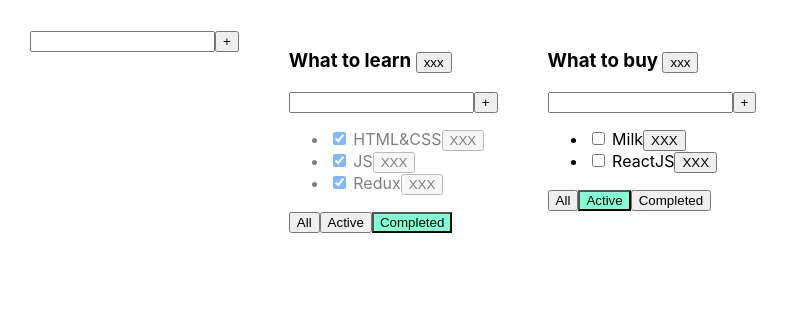
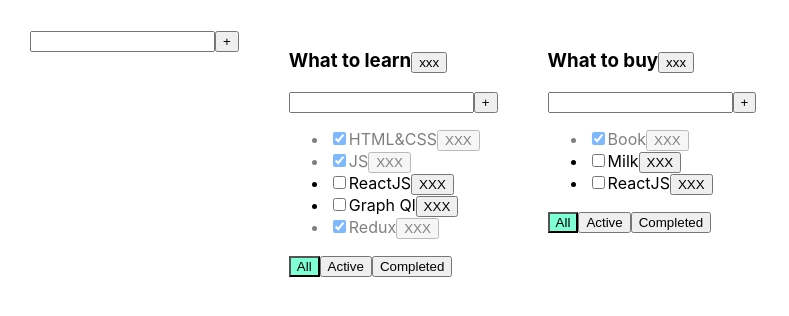
Before and after one commit to DmitriyVavilin/MyAplication, a React (Create React App) app: page / in a window 1280 px wide. Shown: the top 316 px of the page, without its empty margins (0-789 px from the left). Built offline with nearby package versions, Linux system fonts and the light colour scheme.

Commit message:
add new component EditableSpan

```diff
--- a/src/App.tsx
+++ b/src/App.tsx
@@ -1,8 +1,8 @@
 import React, {useState} from 'react';
 import './App.css';
-import {TodoList} from "./components/Todolist/TodoList";
 import {v1} from "uuid";
 import {AddItemForm} from "./components/AddTodolist/AddItemForm";
+import {TodoList} from "./components/Todolist/TodoList";
 
 export type TaskType = {
     id: string
@@ -18,6 +18,9 @@ export type TodoListType = {
     filter: FilterValueType
 }
 
+type TaskStateType = {
+    [key: string]: Array<TaskType>
+}
 
 function App() {
     const removeTask = (taskId: string, todoListId: string) => {
@@ -26,15 +29,12 @@ function App() {
         tasksObj[todoListId] = filterTasks
         setTasks({...tasksObj})
     }
-
     const removeTodolist = (todoListId: string) => {
         const filteredTodoList = todoLists.filter(el => el.id !== todoListId)
         setTodolists([...filteredTodoList])
         delete tasksObj[todoListId]
         setTasks({...tasksObj})
     }
-
-
     const changeFilter = (value: FilterValueType, todoListId: string) => {
         let todoList = todoLists.find(el => el.id === todoListId)
         if (todoList) {
@@ -42,7 +42,6 @@ function App() {
             setTodolists([...todoLists])
         }
     }
-
     const addTask = (title: string, todoListId: string) => {
         let task = {id: v1(), title: title, isDone: true}
         let tasks = tasksObj[todoListId]
@@ -53,20 +52,21 @@ function App() {
 
     const onChangeCheckBox = (taskId: string, eventValue: boolean, todoListId: string) => {
         let tasks = tasksObj[todoListId]
-        let task = tasks.find(el => el.id === taskId ? {...el, isDone: eventValue} : el)
-        setTasks({...tasksObj})
+        let task = tasks.find(el => el.id === taskId)
+
+        if(task) {
+            task.isDone = eventValue
+            setTasks({...tasksObj})
+        }
     }
-
     let todolistId1 = v1()
     let todolistId2 = v1()
-
     let [todoLists, setTodolists] = useState<Array<TodoListType>>([
-        {id: todolistId1, title: 'What to learn', filter: 'completed'},
-        {id: todolistId2, title: 'What to buy' +
-                '', filter: 'active'}
+        {id: todolistId1, title: 'What to learn', filter: 'all'},
+        {id: todolistId2, title: 'What to buy', filter: 'all'}
     ])
 
-    let [tasksObj, setTasks] = useState({
+    let [tasksObj, setTasks] = useState<TaskStateType>({
         [todolistId1]: [
             {id: v1(), title: "HTML&CSS", isDone: true},
             {id: v1(), title: "JS", isDone: true},
@@ -81,11 +81,18 @@ function App() {
         ]
     })
 
+    const addTodoList = (title: string) => {
+        let todoList: TodoListType = {id: v1(), title: title, filter: 'all'}
+        setTodolists([todoList, ...todoLists])
+        setTasks({...tasksObj, [todoList.id]: []})
+    }
+
     return (
         <div className="App">
-            <AddItemForm id={'fdfd'} addItem={()=>{}}/>
+            <AddItemForm  addItem={addTodoList}/>
             {todoLists.map((tl) => {
                 let tasksForTodolist = tasksObj[tl.id]
+
                 if (tl.filter === 'active') {
                     tasksForTodolist = tasksForTodolist.filter((el) => !el.isDone)
                 }
--- a/src/components/AddTodolist/AddItemForm.tsx
+++ b/src/components/AddTodolist/AddItemForm.tsx
@@ -3,8 +3,7 @@ import s from "../Todolist/TodoList.module.css";
 import {Button} from "../Button/Button";
 
 type AddTodoList = {
-    id: string
-    addItem:(title: string, todoListId: string)=>void
+    addItem:(title: string)=>void
 }
 
 export const AddItemForm = (props:AddTodoList) => {
@@ -13,7 +12,7 @@ export const AddItemForm = (props:AddTodoList) => {
 
     const addTask = () => {
         if (title.trim() !== '') {
-            props.addItem(title.trim(), props.id)
+            props.addItem(title.trim())
             setTitle('')
         } else {
             setError('Title is required')
--- /dev/null
+++ b/src/components/EditableSpan/EditableSpan.tsx
@@ -0,0 +1,14 @@
+import React from "react";
+
+type EditableSpanPropsType = {
+    title: string
+    editMode: boolean
+}
+
+export function EditableSpan(props: EditableSpanPropsType) {
+    return (
+        props.editMode
+            ? <input value={props.title}/>
+            : <span>{props.title}</span>
+    )
+}
--- a/src/components/Todolist/TodoList.tsx
+++ b/src/components/Todolist/TodoList.tsx
@@ -1,22 +1,21 @@
-import React, {useState, KeyboardEvent, ChangeEvent} from "react";
 import {FilterValueType, TaskType} from "../../App";
+import {AddItemForm} from "../AddTodolist/AddItemForm";
+import s from "./TodoList.module.css";
 import {Button} from "../Button/Button";
-import s from './TodoList.module.css'
-import {AddItemForm} from "../AddTodolist/AddItemForm";
-
+import React from "react";
+import {EditableSpan} from "../EditableSpan/EditableSpan";
 
 type TodoListPropsType = {
     id: string
     title: string
     tasks: TaskType[]
     filter: FilterValueType
-    removeTask: (taskId: string, todoListId: string)=>void
-    changeFilter:(value: FilterValueType, todoListId: string)=>void
-    addTask:(title: string, todoListId: string)=>void
-    onChangeCheckBox: (taskId: string,eventValue: boolean, todoListId: string)=>void
-    removeTodolist:(todoListId: string)=>void
+    removeTask: (taskId: string, todoListId: string) => void
+    changeFilter: (value: FilterValueType, todoListId: string) => void
+    addTask: (title: string, todoListId: string) => void
+    onChangeCheckBox: (taskId: string, eventValue: boolean, todoListId: string) => void
+    removeTodolist: (todoListId: string) => void
 }
-
 export const TodoList = (props: TodoListPropsType) => {
 
     const removeTaskHandler = (tId: string) => { // Второе решение
@@ -27,19 +26,24 @@ export const TodoList = (props: TodoListPropsType) => {
         props.changeFilter(filterValue, props.id)
     }
 
-    const onChangeCheckBoxHandler = (tId: string,eventValue: boolean) => {
-        props.onChangeCheckBox(tId,eventValue, props.id)
+    const onChangeCheckBoxHandler = (tId: string, eventValue: boolean) => {
+        props.onChangeCheckBox(tId, eventValue, props.id)
     }
 
     const removeTodolistHandler = (todoListId: string) => {
         props.removeTodolist(todoListId)
     }
 
+    const addTask = (title: string) => {
+        props.addTask(title, props.id)
+    }
 
     return (
         <div>
-            <h3>{props.title} <button onClick={()=>removeTodolistHandler(props.id)}>xxx</button></h3>
-            <AddItemForm id={props.id} addTask={props.addTask}/>
+            <h3>{props.title}
+                <button onClick={() => removeTodolistHandler(props.id)}>xxx</button>
+            </h3>
+            <AddItemForm addItem={addTask}/>
             <ul>
                 {props.tasks.map((el) => {
                     // const removeTaskHandler = () => {  // Первое решение
@@ -47,17 +51,19 @@ export const TodoList = (props: TodoListPropsType) => {
                     // }
 
                     return <li className={el.isDone ? s.isDone : ''}
-                        key={el.id}>
+                               key={el.id}>
                         <input type="checkbox" checked={el.isDone}
-                               onChange={(event)=>onChangeCheckBoxHandler(el.id, event.currentTarget.checked)}/> <span>{el.title}</span>
-                        <Button name={'XXX'} callBack={()=>removeTaskHandler(el.id)}/>
+                               onChange={(event) => onChangeCheckBoxHandler(el.id, event.currentTarget.checked)}/>
+                        <EditableSpan title={el.title} editMode={false}/>
+                        <Button name={'XXX'} callBack={() => removeTaskHandler(el.id)}/>
                     </li>
                 })}
             </ul>
-            <div >
-                <Button filterValue={props.filter} name={'All'} callBack={()=>changeFilterHandler('all')}/>
-                <Button filterValue={props.filter} name={'Active'} callBack={()=>changeFilterHandler('active')}/>
-                <Button filterValue={props.filter} name={'Completed'} callBack={()=>changeFilterHandler('completed')}/>
+            <div>
+                <Button filterValue={props.filter} name={'All'} callBack={() => changeFilterHandler('all')}/>
+                <Button filterValue={props.filter} name={'Active'} callBack={() => changeFilterHandler('active')}/>
+                <Button filterValue={props.filter} name={'Completed'}
+                        callBack={() => changeFilterHandler('completed')}/>
             </div>
         </div>
     )
```
